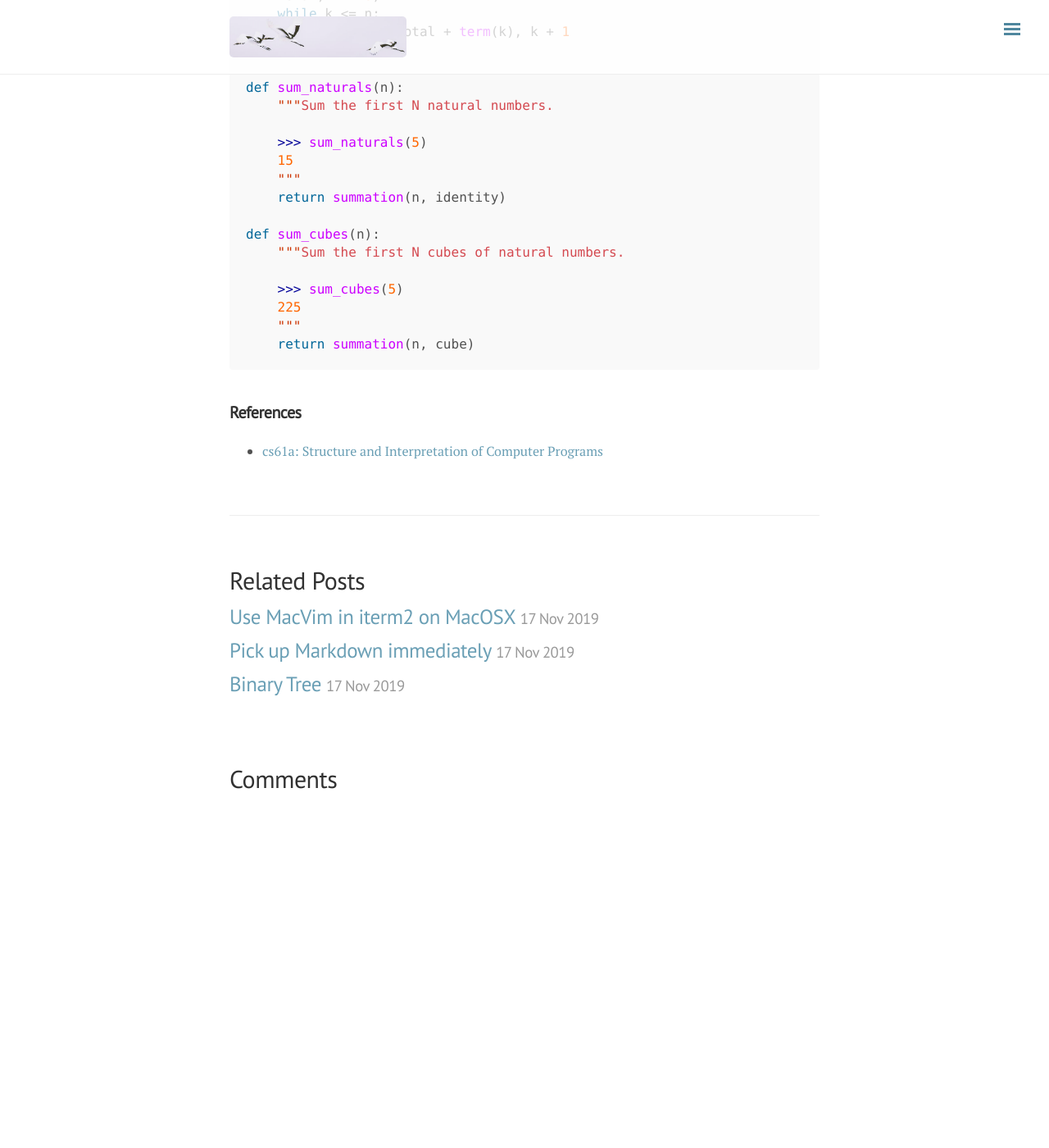
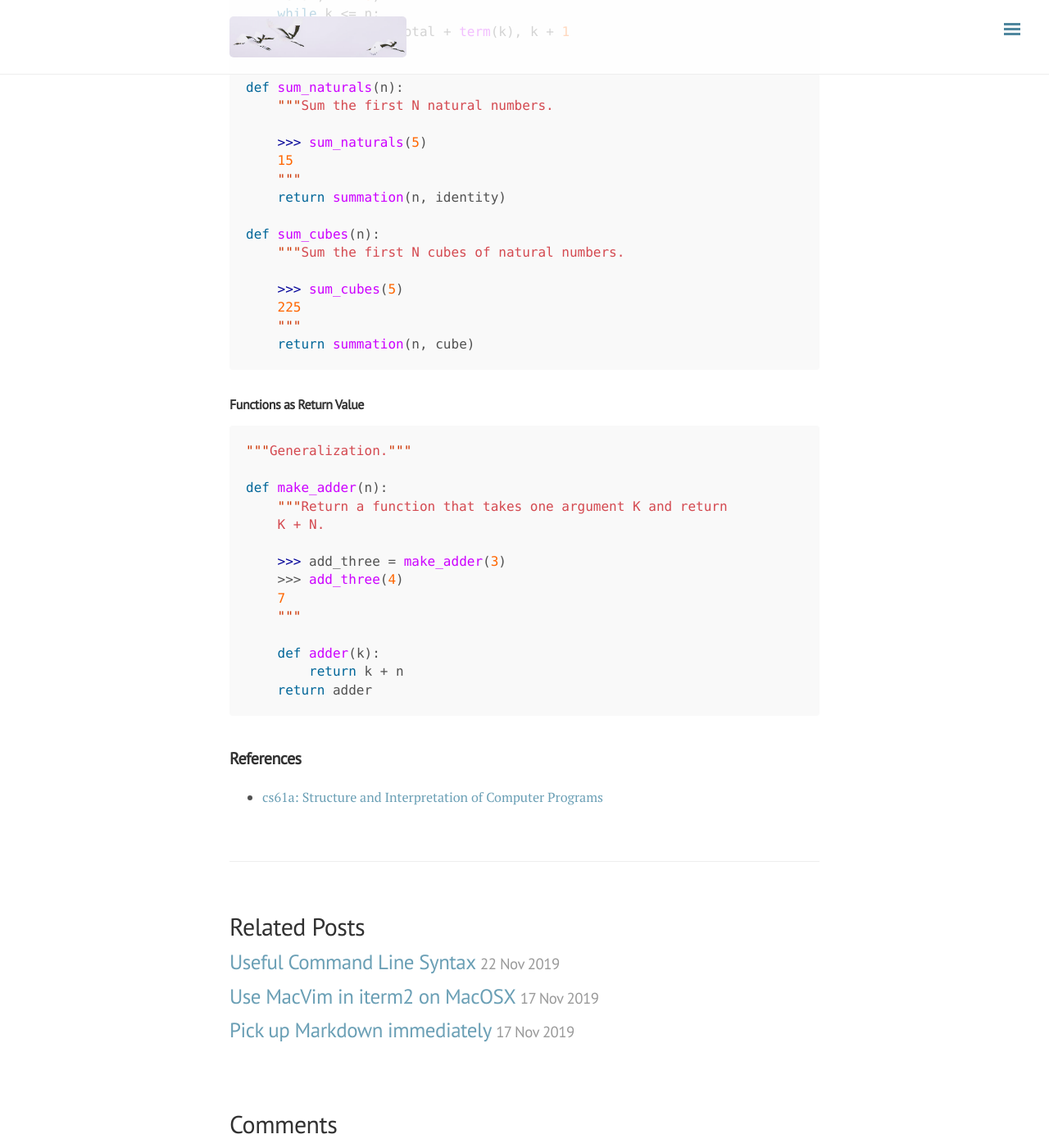
Before and after one commit to ylyy93/my_blog, a Jekyll site: the page built from _posts/python/2019-11-16-pick-up-python-immediately.md, in a window 1280 px wide and 1400 px high, scrolled down 4643 px. Shown: the whole window at 82% size. Built offline with Jekyll 4.4.1, drawn with Linux system fonts in a browser that asks for light colours; nearby versions of some CDN libraries; comment, search, counter and statistics services are not loaded; before the commit the page ends 5621 px from its top, so only the background shows below that; some of the changed text lies outside the part shown.

Commit message:
rebuilding site Thu Nov 21 20:37:11 PST 2019

````diff
--- /dev/null
+++ b/_posts/2019-11-21-useful-command-line-syntax.md
@@ -0,0 +1,5 @@
+---
+layout: post
+title: Useful Command Line Syntax
+date: 2019-11-21 20:36 -0800
+---
--- a/_posts/python/2019-11-16-pick-up-python-immediately.md
+++ b/_posts/python/2019-11-16-pick-up-python-immediately.md
@@ -37,7 +37,7 @@ In terminal
 * indent (4 spaces)
 * can assign function
 * `g, h = min,max`
-* can pass function name as an argument
+* can pass function name as an argument, or even output a function
 
 ```python
 from math import pi
@@ -218,5 +218,26 @@ def sum_cubes(n):
     return summation(n, cube)
 ```
 
+### Functions as Return Value
+
+```python
+"""Generalization."""
+
+def make_adder(n):
+    """Return a function that takes one argument K and return
+    K + N.
+
+    >>> add_three = make_adder(3)
+    >>> add_three(4)
+    7
+    """
+
+    def adder(k):
+        return k + n
+    return adder
+```
+
+
+
 ## References
 - [cs61a: Structure and Interpretation of Computer Programs](https://cs61a.org)
````
